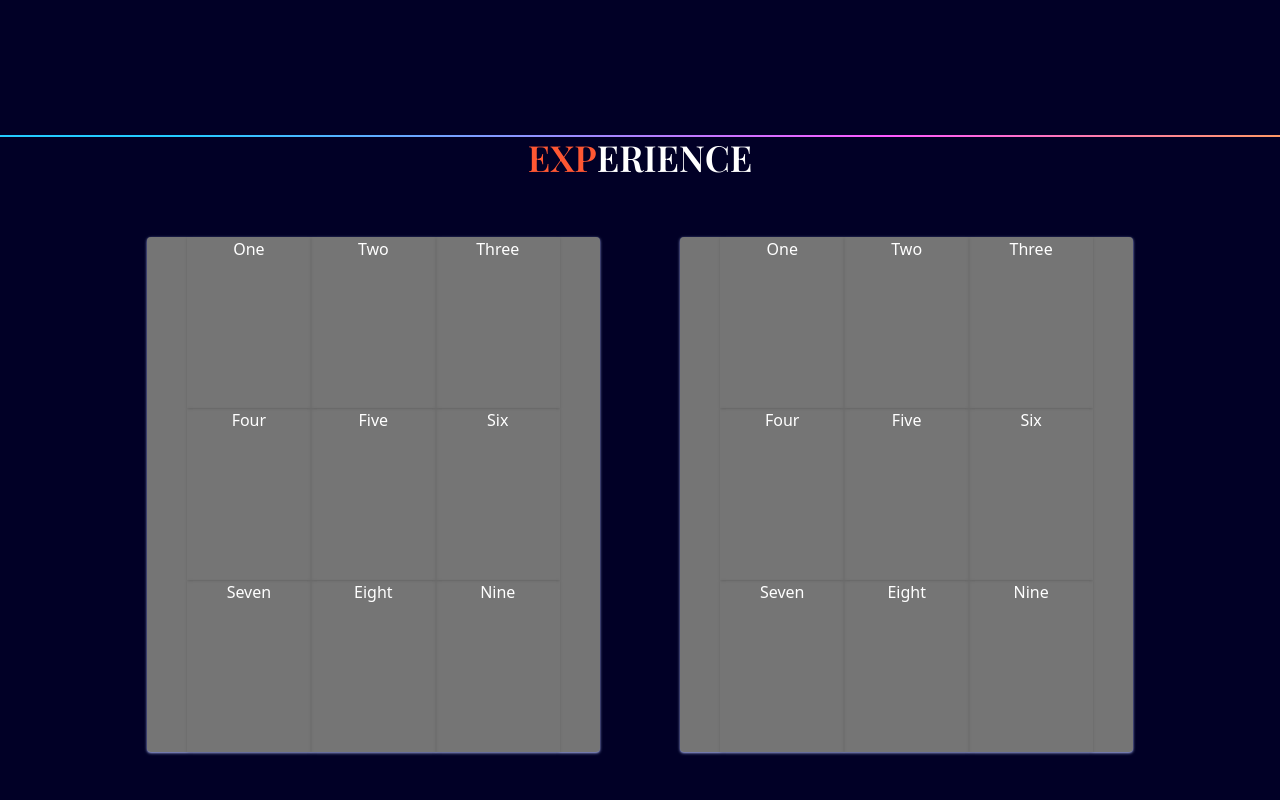
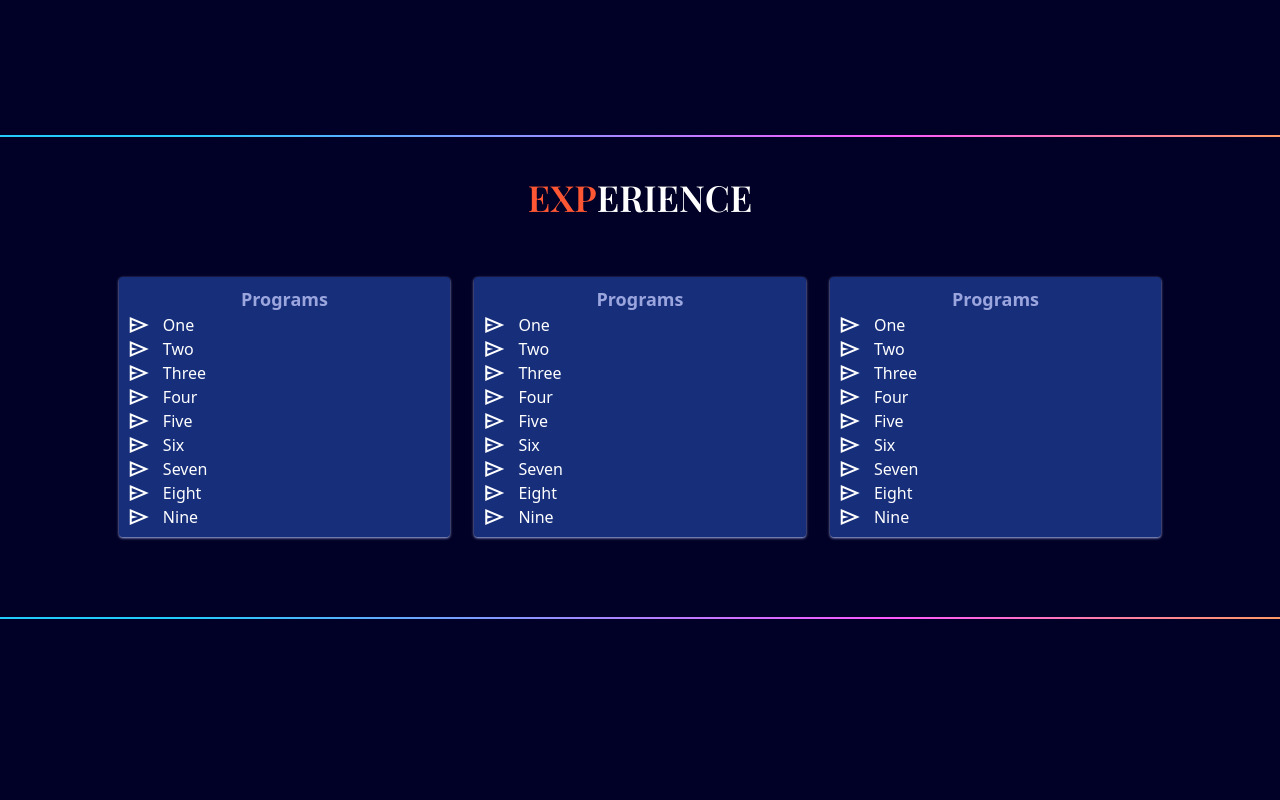
Before and after one commit to jakeisaacs/jakeisaacs.github.io, a React (Create React App) app: page / in a window 1280 px wide. Shown: the part 2860-3660 px from the top of the page. Built offline with nearby package versions, Linux system fonts and the light colour scheme.

Commit message:
Updating Experience Section

```diff
--- a/public/index.html
+++ b/public/index.html
@@ -3,6 +3,7 @@
   <head>
     <meta charset="utf-8" />
     <link rel="icon" href="%PUBLIC_URL%/favicon.ico" />
+    <link rel="stylesheet" href="https://fonts.googleapis.com/css2?family=Material+Symbols+Outlined:opsz,wght,FILL,GRAD@20,300,0,200" />
     <meta name="viewport" content="width=device-width, initial-scale=1" />
     <meta name="theme-color" content="#000000" />
     <meta
--- a/public/output.css
+++ b/public/output.css
@@ -664,6 +664,11 @@ video {
   z-index: 40;
 }
 
+.mx-10{
+  margin-left: 2.5rem;
+  margin-right: 2.5rem;
+}
+
 .mx-auto{
   margin-left: auto;
   margin-right: auto;
@@ -729,6 +734,10 @@ video {
 
 .flex{
   display: flex;
+}
+
+.grid{
+  display: grid;
 }
 
 .hidden{
@@ -799,10 +808,6 @@ video {
   max-width: 400px;
 }
 
-.max-w-\[850px\]{
-  max-width: 850px;
-}
-
 .basis-1\/2{
   flex-basis: 50%;
 }
@@ -817,6 +822,14 @@ video {
 
 .resize{
   resize: both;
+}
+
+.grid-flow-row{
+  grid-auto-flow: row;
+}
+
+.grid-cols-3{
+  grid-template-columns: repeat(3, minmax(0, 1fr));
 }
 
 .flex-col{
@@ -857,6 +870,15 @@ video {
 
 .gap-7{
   gap: 1.75rem;
+}
+
+.gap-x-0{
+  -webkit-column-gap: 0px;
+          column-gap: 0px;
+}
+
+.rounded{
+  border-radius: 0.25rem;
 }
 
 .rounded-full{
@@ -900,6 +922,10 @@ video {
 .bg-red{
   --tw-bg-opacity: 1;
   background-color: rgb(255 87 51 / var(--tw-bg-opacity));
+}
+
+.bg-translucent-blue{
+  background-color: rbga(34, 68, 160, 0.7);
 }
 
 .bg-yellow{
@@ -1079,6 +1105,17 @@ video {
 
 .opacity-0{
   opacity: 0;
+}
+
+.shadow{
+  --tw-shadow: 0 1px 3px 0 rgb(0 0 0 / 0.1), 0 1px 2px -1px rgb(0 0 0 / 0.1);
+  --tw-shadow-colored: 0 1px 3px 0 var(--tw-shadow-color), 0 1px 2px -1px var(--tw-shadow-color);
+  box-shadow: var(--tw-ring-offset-shadow, 0 0 #0000), var(--tw-ring-shadow, 0 0 #0000), var(--tw-shadow);
+}
+
+.shadow-grey{
+  --tw-shadow-color: #9BA5DE;
+  --tw-shadow: var(--tw-shadow-colored);
 }
 
 .transition{
--- a/src/App.js
+++ b/src/App.js
@@ -49,7 +49,7 @@ function App() {
         <Projects />
       </div>
       <LineGradient />
-      <div className="w-5/6 mx-auto h-5/6">
+      <div className="w-5/6 mx-auto py-10">
         <Experience />
       </div>
       <LineGradient />
--- a/src/components/ListBox.jsx
+++ b/src/components/ListBox.jsx
@@ -1,12 +1,19 @@
+import CheckCircleOutlineIcon from '@mui/icons-material/CheckCircleOutline';
 
 const ListBox = ({listitems}) => {
 
     return (
-        <div className="flex justify-between px-10 mx-10 w-full bg-dark-grey shadow shadow-grey text-md rounded grid grid-cols-3 grid-rows-auto grid-flow-row gap-x-0">
+        <div className="grid grid-cols-1 grid-rows-auto grid-flow-row gap-x-5 justify-evenly content-normal p-2 mx-3 w-full h-full bg-translucent-blue shadow shadow-grey text-md rounded">
+            <div className="flex justify-center mx-auto text-lg text-grey font-bold">
+                Programs
+            </div>
             {listitems.map((item) => {
                 return (
-                <div className="flex fill justify-center shadow">
-                    {item}
+                <div className="flex justify-start">
+                    <span class="material-symbols-outlined">
+                        send
+                    </span>
+                    <p className='text-md'>&ensp; {item}</p>
                 </div>
                 )
             })}
--- a/src/scenes/Experience.jsx
+++ b/src/scenes/Experience.jsx
@@ -22,7 +22,7 @@ const Experience = () => {
                 </div>
             </motion.div>
             <motion.div
-                className="flex justify-center w-full h-5/6 mx-auto pt-10"
+                className="md:flex justify-center w-full h-full mx-auto py-10"
                 initial="hidden"
                 whileInView="visible"
                 viewport={{ once: true, amount: 0.5 }}
@@ -34,6 +34,7 @@ const Experience = () => {
             >
                 <ListBox listitems={["One", "Two", "Three", "Four", "Five", "Six", "Seven", "Eight", "Nine"]} />
                 <ListBox listitems={["One", "Two", "Three", "Four", "Five", "Six", "Seven", "Eight", "Nine"]} />
+                <ListBox listitems={["One", "Two", "Three", "Four", "Five", "Six", "Seven", "Eight", "Nine"]} />
             </motion.div>
         </section>
     );
--- a/tailwind.config.js
+++ b/tailwind.config.js
@@ -10,6 +10,7 @@ module.exports = {
         yellow: "#FDCC49",
         grey: "#9BA5DE",
         purple: "#3B39CE",
+        "translucent-blue": "rgba(34, 68, 160, 0.7)",
         "deep-blue": "#010026",
         "dark-grey": "#757575",
         "opaque-black": "rgba(0,0,0,0.35)",
```
